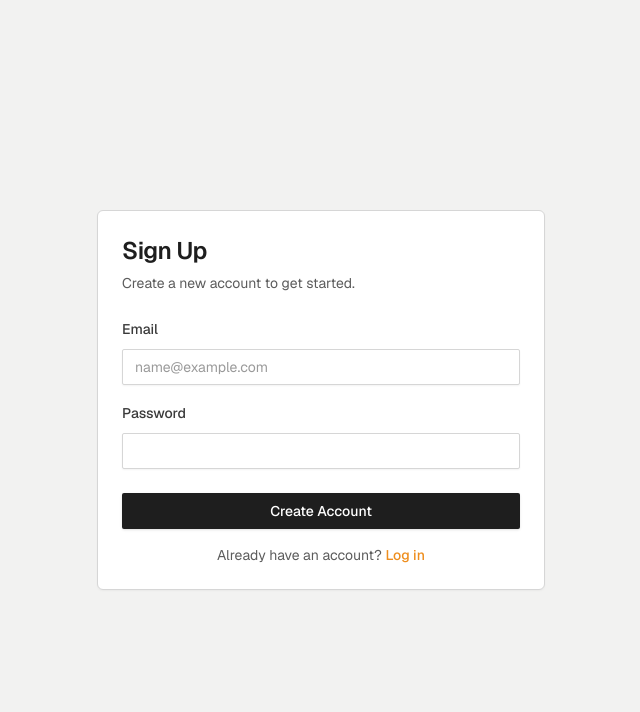
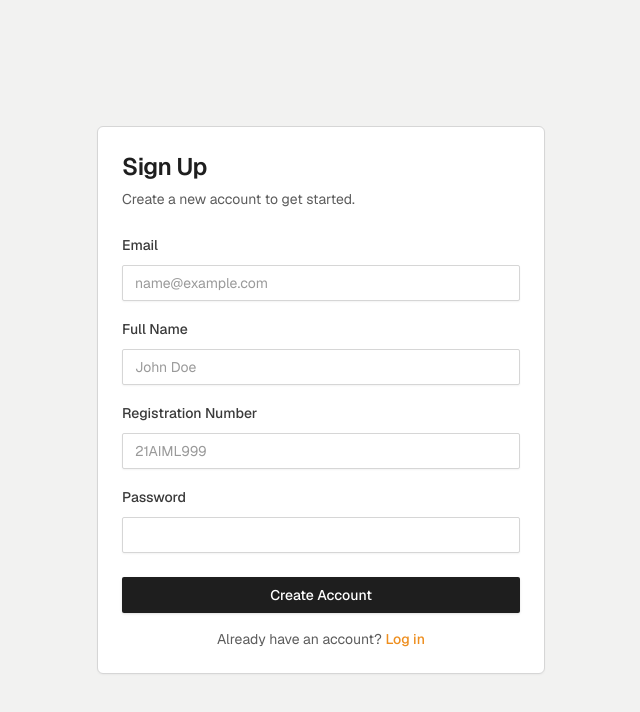
Before and after one commit to anant9934/Lyrahub, a Next.js app in the folder frontend/: page /signup in a window 1280 px wide. Shown: the top 712 px of the page, without its empty margins (319-959 px from the left). Built offline with nearby package versions, Linux system fonts and the light colour scheme; no server answers.

Commit message:
fix(auth): fix refresh token schema and register payload, downgrade bcrypt to fix 500 error

```diff
--- a/frontend/src/app/signup/page.tsx
+++ b/frontend/src/app/signup/page.tsx
@@ -12,6 +12,8 @@ import api from "@/lib/api";
 export default function SignupPage() {
   const [email, setEmail] = useState("");
   const [password, setPassword] = useState("");
+  const [fullName, setFullName] = useState("");
+  const [regNo, setRegNo] = useState("");
   const [error, setError] = useState("");
   const router = useRouter();
 
@@ -21,7 +23,12 @@ export default function SignupPage() {
     e.preventDefault();
     setError("");
     try {
-      await api.post("/auth/register", { email, password });
+      await api.post("/auth/register", {
+        email,
+        password,
+        full_name: fullName,
+        reg_no: regNo
+      });
 
       // Automatically log them in
       const formData = new URLSearchParams();
@@ -61,6 +68,28 @@ export default function SignupPage() {
               />
             </div>
             <div className="space-y-2">
+              <label className="text-sm font-medium text-ink-700" htmlFor="full_name">Full Name</label>
+              <Input
+                id="full_name"
+                type="text"
+                placeholder="John Doe"
+                value={fullName}
+                onChange={(e) => setFullName(e.target.value)}
+                required
+              />
+            </div>
+            <div className="space-y-2">
+              <label className="text-sm font-medium text-ink-700" htmlFor="reg_no">Registration Number</label>
+              <Input
+                id="reg_no"
+                type="text"
+                placeholder="21AIML999"
+                value={regNo}
+                onChange={(e) => setRegNo(e.target.value)}
+                required
+              />
+            </div>
+            <div className="space-y-2">
               <label className="text-sm font-medium text-ink-700" htmlFor="password">Password</label>
               <Input
                 id="password"
--- a/frontend/src/lib/api.ts
+++ b/frontend/src/lib/api.ts
@@ -26,7 +26,8 @@ api.interceptors.response.use(
         const refresh = localStorage.getItem('refresh_token');
         const { data } = await axios.post(
           `${api.defaults.baseURL}/auth/refresh`,
-          { refresh_token: refresh }
+          { refresh_token: refresh },
+          { headers: { 'Content-Type': 'application/json' } }
         );
         localStorage.setItem('access_token', data.access_token);
         localStorage.setItem('refresh_token', data.refresh_token);
```
Also changed, not shown: 2 other files (tests, documents, lock files or other folders).
